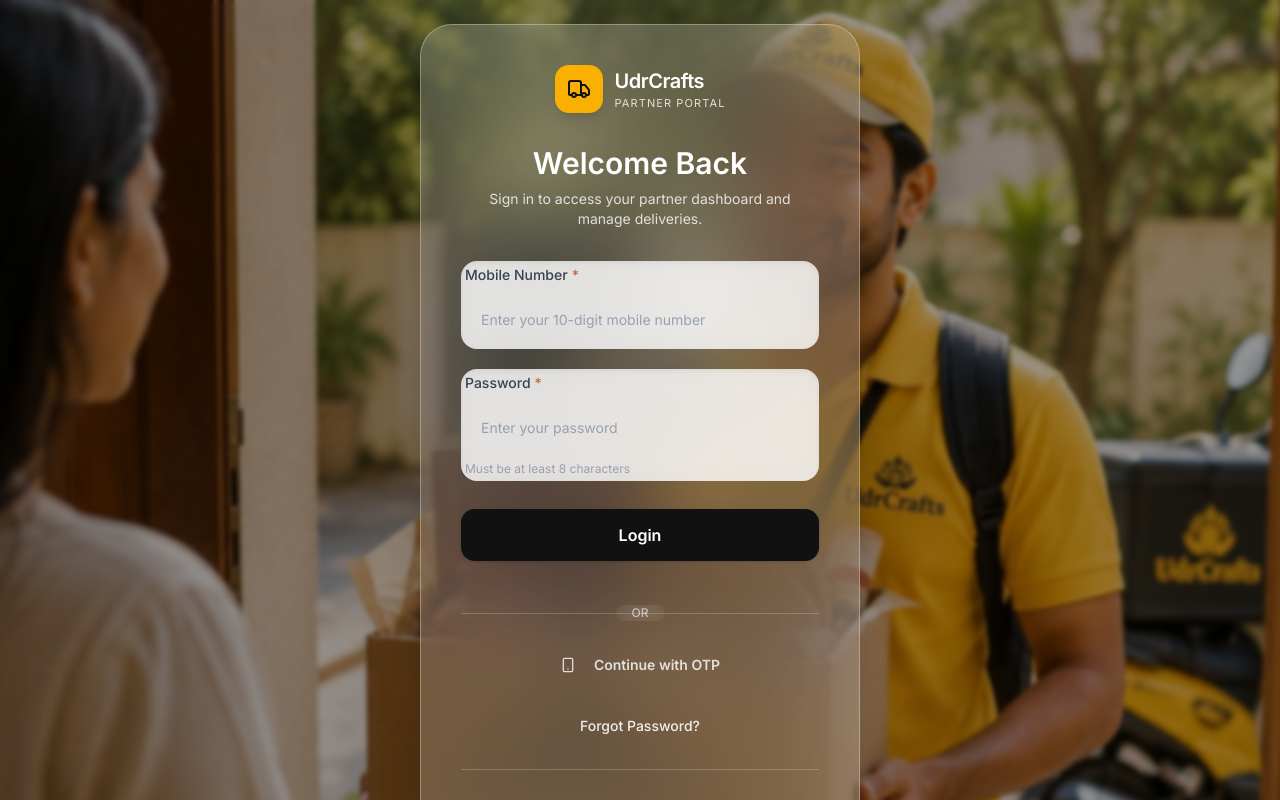
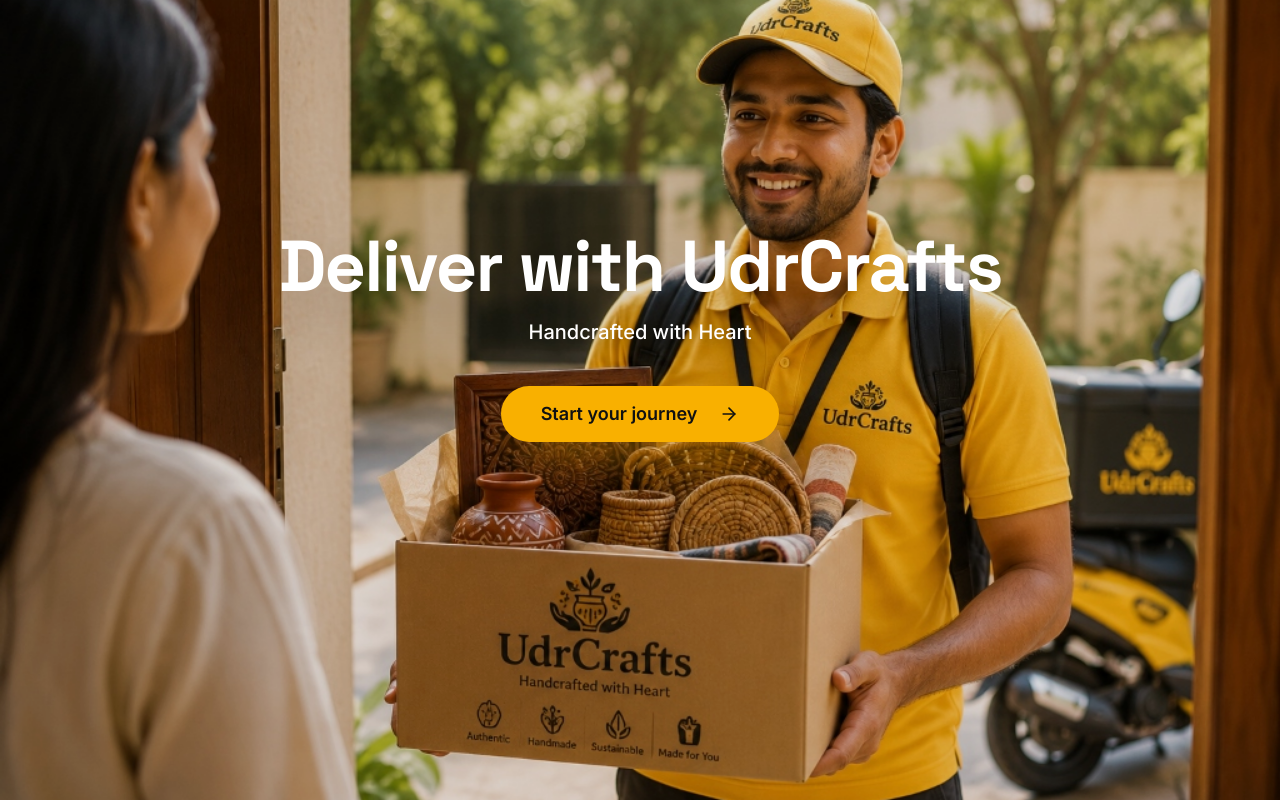
Before and after one commit to abhishekhegdea/udrrecomendationsystem, a React (Vite) app: page /login in a window 1280 px wide. Shown: the top 800 px of the page. Built offline with nearby package versions, Linux system fonts and the light colour scheme; a web font is replaced by a local one.

Commit message:
updated login page

```diff
--- a/src/pages/Login.tsx
+++ b/src/pages/Login.tsx
@@ -16,6 +16,7 @@
   const [loading, setLoading] = useState(false)
   const [otpSent, setOtpSent] = useState(false)
   const [errors, setErrors] = useState<Record<string, string>>({})
+  const [showLoginForm, setShowLoginForm] = useState(false)
 
   useEffect(() => {
     if (isAuthenticated) navigate('/dashboard')
@@ -44,15 +45,49 @@
       className="min-h-screen flex items-center justify-center p-6 bg-cover bg-center bg-no-repeat relative"
       style={{ backgroundImage: 'url(/images/login-bg.jpg)' }}
     >
-      {/* Dark overlay for contrast */}
-      <div className="absolute inset-0 bg-black/40 backdrop-blur-[2px]" />
+      {/* Dynamic overlay for contrast */}
+      <div className={`absolute inset-0 transition-all duration-1000 ${showLoginForm ? 'bg-black/50 backdrop-blur-[4px]' : 'bg-black/10'}`} />
 
+      <AnimatePresence mode="wait">
+        {!showLoginForm ? (
           <motion.div
-        initial={{ opacity: 0, y: 24 }}
+            key="intro"
+            initial={{ opacity: 0, y: 20 }}
             animate={{ opacity: 1, y: 0 }}
+            exit={{ opacity: 0, y: -20, filter: 'blur(10px)' }}
             transition={{ duration: 0.6 }}
+            className="relative z-10 flex flex-col items-center justify-end h-full w-full pb-20 sm:pb-32"
+          >
+            <div className="text-center mb-10">
+              <h1 className="text-5xl sm:text-7xl font-bold text-white tracking-tight drop-shadow-2xl mb-4" style={{ fontFamily: 'var(--font-display)' }}>Deliver with UdrCrafts</h1>
+              <p className="text-white text-lg sm:text-xl drop-shadow-lg font-medium">Handcrafted with Heart</p>
+            </div>
+            <Button
+              size="lg"
+              onClick={() => setShowLoginForm(true)}
+              className="bg-[#F9B000] hover:bg-[#E09E00] text-[#111111] rounded-full px-10 py-7 text-lg font-bold shadow-[0_20px_50px_-15px_rgba(249,176,0,0.7)] transition-all hover:scale-105"
+            >
+              Start your journey <ArrowRight className="ml-3 h-5 w-5" />
+            </Button>
+          </motion.div>
+        ) : (
+          <motion.div
+            key="form"
+            initial={{ opacity: 0, scale: 0.95, y: 20 }}
+            animate={{ opacity: 1, scale: 1, y: 0 }}
+            exit={{ opacity: 0, scale: 0.95, y: 20 }}
+            transition={{ duration: 0.5 }}
             className="relative z-10 w-full max-w-[440px] bg-white/20 backdrop-blur-2xl border border-white/30 shadow-2xl rounded-[32px] p-8 sm:p-10"
           >
+            {/* Close button */}
+            <button
+              type="button"
+              onClick={() => setShowLoginForm(false)}
+              className="absolute top-6 right-6 text-white/50 hover:text-white transition-colors"
+            >
+              <svg width="24" height="24" viewBox="0 0 24 24" fill="none" stroke="currentColor" strokeWidth="2" strokeLinecap="round" strokeLinejoin="round"><path d="M18 6 6 18"/><path d="m6 6 12 12"/></svg>
+            </button>
+
             {/* Logo */}
             <div className="flex items-center gap-3 mb-8 justify-center">
               <div className="w-12 h-12 rounded-[14px] bg-[#F9B000] flex items-center justify-center shadow-lg">
@@ -150,7 +185,6 @@
           )}
         </form>
 
-        {/* Create Account */}
           <div className="mt-8 pt-8 border-t border-white/20">
             <p className="text-sm text-white/80 text-center mb-4">New to UdrCrafts? Join as a delivery partner today.</p>
             <Button type="button" variant="secondary" fullWidth size="md" onClick={() => navigate('/signup')} className="bg-[#F9B000] hover:bg-[#E09E00] text-[#111111] rounded-[14px] font-semibold border-none">
@@ -158,6 +192,8 @@
             </Button>
           </div>
         </motion.div>
+        )}
+      </AnimatePresence>
     </div>
   )
 }
```
Lines whose indentation alone changed are shown as unchanged.
